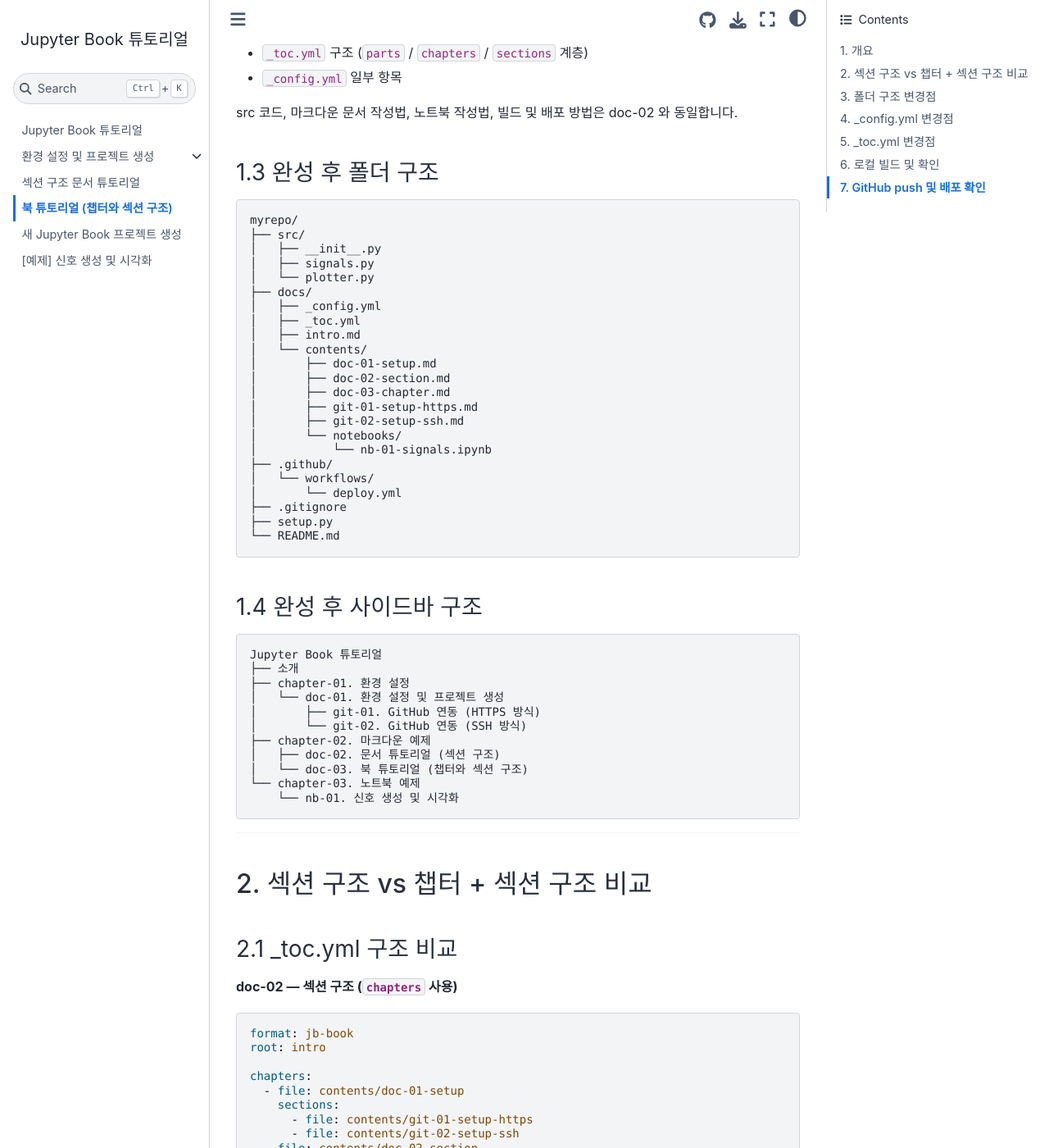
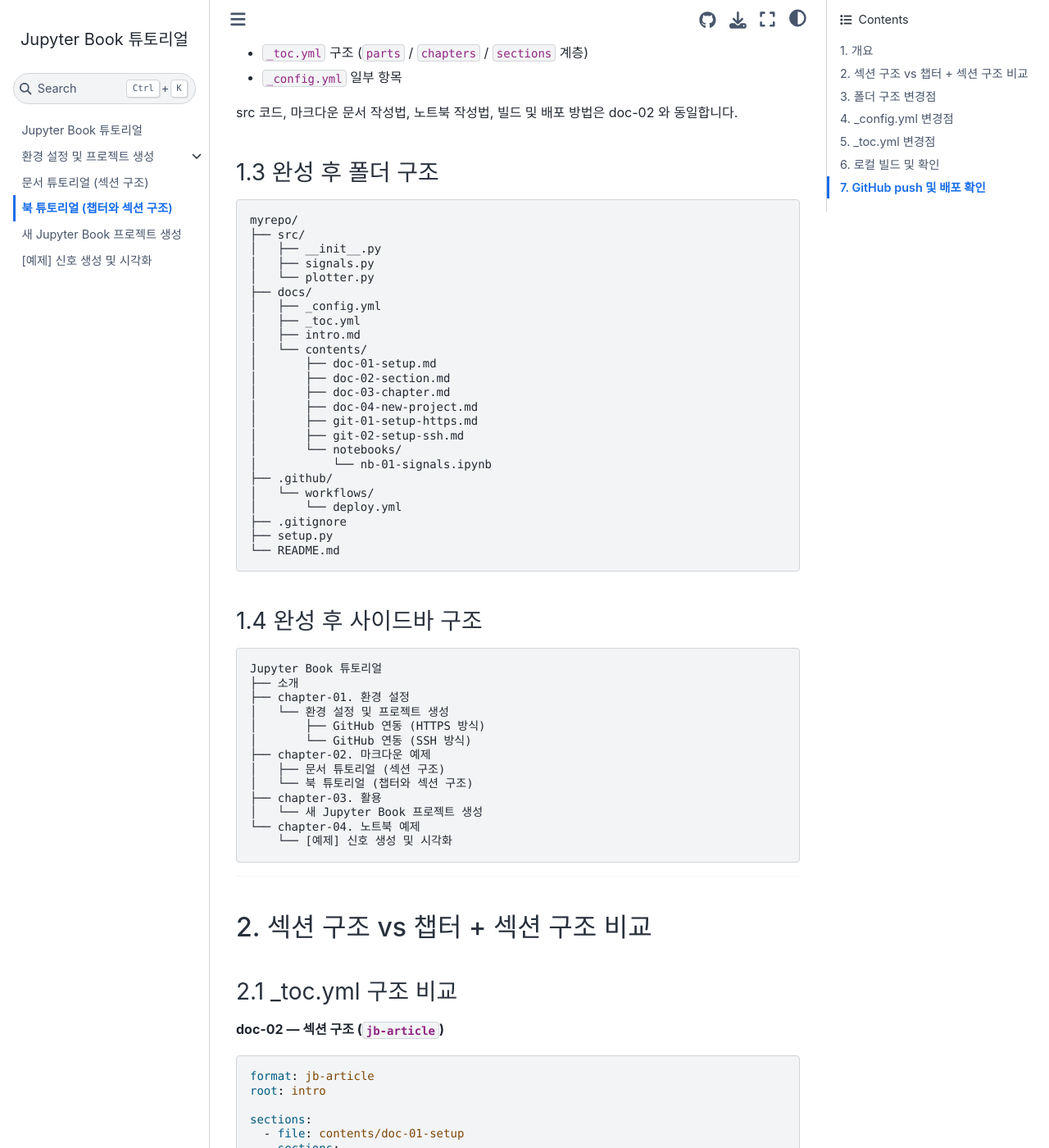
Before and after one commit to nyx7zen/jupyter_book_tutorial, a Jupyter Book: the page built from docs/contents/doc-03-chapter.md, in a window 1280 px wide and 1400 px high, scrolled down 565 px. Shown: the whole window at 82% size. Built offline with Jupyter Book 1.0.4 settings and Sphinx 7.4.7 and the Sphinx Book theme 1.1.4, drawn with Linux system fonts in a browser that asks for light colours; some of the changed text lies outside the part shown.

Commit message:
docs: title / sidebar update

````diff
--- a/docs/_toc.yml
+++ b/docs/_toc.yml
@@ -1,7 +1,7 @@
-format: jb-book
+format: jb-article
 root: intro
 
-chapters:
+sections:
   - file: contents/doc-01-setup
     sections:
       - file: contents/git-01-setup-https
--- a/docs/contents/doc-03-chapter.md
+++ b/docs/contents/doc-03-chapter.md
@@ -36,6 +36,7 @@
 │       ├── doc-01-setup.md
 │       ├── doc-02-section.md
 │       ├── doc-03-chapter.md
+│       ├── doc-04-new-project.md
 │       ├── git-01-setup-https.md
 │       ├── git-02-setup-ssh.md
 │       └── notebooks/
@@ -54,14 +55,16 @@
 Jupyter Book 튜토리얼
 ├── 소개
 ├── chapter-01. 환경 설정
-│   └── doc-01. 환경 설정 및 프로젝트 생성
-│       ├── git-01. GitHub 연동 (HTTPS 방식)
-│       └── git-02. GitHub 연동 (SSH 방식)
+│   └── 환경 설정 및 프로젝트 생성
+│       ├── GitHub 연동 (HTTPS 방식)
+│       └── GitHub 연동 (SSH 방식)
 ├── chapter-02. 마크다운 예제
-│   ├── doc-02. 문서 튜토리얼 (섹션 구조)
-│   └── doc-03. 북 튜토리얼 (챕터와 섹션 구조)
-└── chapter-03. 노트북 예제
-    └── nb-01. 신호 생성 및 시각화
+│   ├── 문서 튜토리얼 (섹션 구조)
+│   └── 북 튜토리얼 (챕터와 섹션 구조)
+├── chapter-03. 활용
+│   └── 새 Jupyter Book 프로젝트 생성
+└── chapter-04. 노트북 예제
+    └── [예제] 신호 생성 및 시각화
 ```
 
 ---
@@ -70,23 +73,24 @@
 
 ### 2.1 _toc.yml 구조 비교
 
-**doc-02 — 섹션 구조 (`chapters` 사용)**
+**doc-02 — 섹션 구조 (`jb-article`)**
 
 ```yaml
-format: jb-book
+format: jb-article
 root: intro
 
-chapters:
+sections:
   - file: contents/doc-01-setup
     sections:
       - file: contents/git-01-setup-https
       - file: contents/git-02-setup-ssh
   - file: contents/doc-02-section
   - file: contents/doc-03-chapter
+  - file: contents/doc-04-new-project
   - file: contents/notebooks/nb-01-signals
 ```
 
-**doc-03 — 챕터 + 섹션 구조 (`parts` 사용)**
+**doc-03 — 챕터 + 섹션 구조 (`jb-book`)**
 
 ```yaml
 format: jb-book
@@ -105,36 +109,43 @@
       - file: contents/doc-02-section
       - file: contents/doc-03-chapter
 
-  - caption: "chapter-03. 노트북 예제"
+  - caption: "chapter-03. 활용"
+    chapters:
+      - file: contents/doc-04-new-project
+
+  - caption: "chapter-04. 노트북 예제"
     chapters:
       - file: contents/notebooks/nb-01-signals
 ```
 
 ### 2.2 사이드바 결과 비교
 
-**섹션 구조**
+**섹션 구조 (jb-article)**
 
 ```
-├── doc-01. 환경 설정 및 프로젝트 생성
-│   ├── git-01. GitHub 연동 (HTTPS 방식)
-│   └── git-02. GitHub 연동 (SSH 방식)
-├── doc-02. 문서 튜토리얼 (섹션 구조)
-├── doc-03. 북 튜토리얼 (챕터와 섹션 구조)
-└── nb-01. 신호 생성 및 시각화
+├── 환경 설정 및 프로젝트 생성
+│   ├── GitHub 연동 (HTTPS 방식)
+│   └── GitHub 연동 (SSH 방식)
+├── 문서 튜토리얼 (섹션 구조)
+├── 북 튜토리얼 (챕터와 섹션 구조)
+├── 새 Jupyter Book 프로젝트 생성
+└── [예제] 신호 생성 및 시각화
 ```
 
-**챕터 + 섹션 구조**
+**챕터 + 섹션 구조 (jb-book)**
 
 ```
 ├── chapter-01. 환경 설정
-│   └── doc-01. 환경 설정 및 프로젝트 생성
-│       ├── git-01. GitHub 연동 (HTTPS 방식)
-│       └── git-02. GitHub 연동 (SSH 방식)
+│   └── 환경 설정 및 프로젝트 생성
+│       ├── GitHub 연동 (HTTPS 방식)
+│       └── GitHub 연동 (SSH 방식)
 ├── chapter-02. 마크다운 예제
-│   ├── doc-02. 문서 튜토리얼 (섹션 구조)
-│   └── doc-03. 북 튜토리얼 (챕터와 섹션 구조)
-└── chapter-03. 노트북 예제
-    └── nb-01. 신호 생성 및 시각화
+│   ├── 문서 튜토리얼 (섹션 구조)
+│   └── 북 튜토리얼 (챕터와 섹션 구조)
+├── chapter-03. 활용
+│   └── 새 Jupyter Book 프로젝트 생성
+└── chapter-04. 노트북 예제
+    └── [예제] 신호 생성 및 시각화
 ```
 
 ---
@@ -192,21 +203,16 @@
 | 키워드 | 역할 |
 |--------|------|
 | `root` | 첫 페이지 파일 지정 (필수) |
-| `chapters` | root 다음에 오는 페이지 목록 (필수 키워드) |
 | `parts` | 챕터 그룹 지정. `caption` 으로 챕터 제목 설정 |
-| `sections` | 특정 파일의 하위 페이지 목록 |
+| `chapters` | `parts` 안의 문서 목록 |
+| `sections` | 특정 파일의 하위 문서 목록 |
 
-> `chapters` 는 "챕터 구조"를 의미하는 것이 아닙니다.
-> `format: jb-book` 에서 페이지 목록을 나열할 때 반드시 필요한 필수 키워드입니다.
-> 챕터로 그룹화하려면 `chapters` 대신 `parts` 를 사용합니다.
+구조별 format 비교:
 
-구조별 키워드 사용:
-
-| 구조 | 키워드 |
-|------|--------|
-| 섹션만 (doc-02) | `root` + `chapters` |
-| 챕터 + 섹션 (이 문서) | `root` + `parts` + `chapters` |
-| 파일 하위 구조 | `sections` |
+| format | 구조 | 키워드 |
+|--------|------|--------|
+| `jb-article` (doc-02) | 섹션만 | `root` + `sections` |
+| `jb-book` (이 문서) | 챕터 + 섹션 | `root` + `parts` + `chapters` |
 
 ### 5.2 parts / chapters / sections 계층 구조 설명
 
@@ -248,7 +254,11 @@
       - file: contents/doc-02-section
       - file: contents/doc-03-chapter
 
-  - caption: "chapter-03. 노트북 예제"
+  - caption: "chapter-03. 활용"
+    chapters:
+      - file: contents/doc-04-new-project
+
+  - caption: "chapter-04. 노트북 예제"
     chapters:
       - file: contents/notebooks/nb-01-signals
 ```
````
Also changed, not shown: docs/contents/doc-01-setup.md (+1 -0 lines), docs/contents/doc-02-section.md (+37 -33 lines), docs/contents/git-01-setup-https.md (+1 -1 lines).
